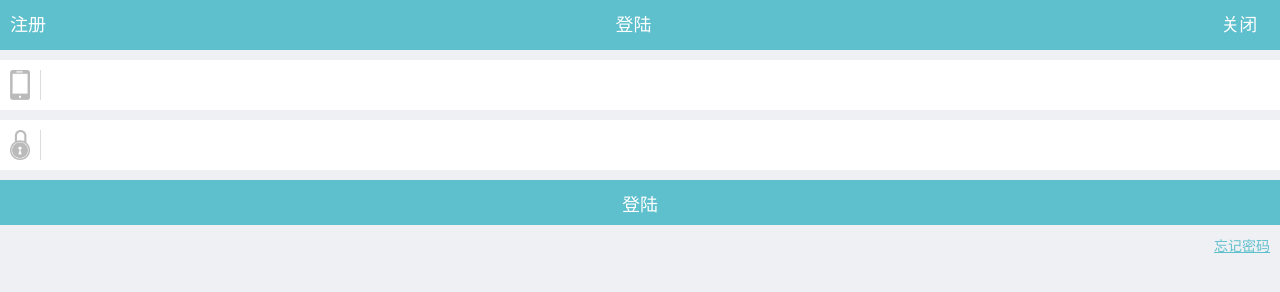
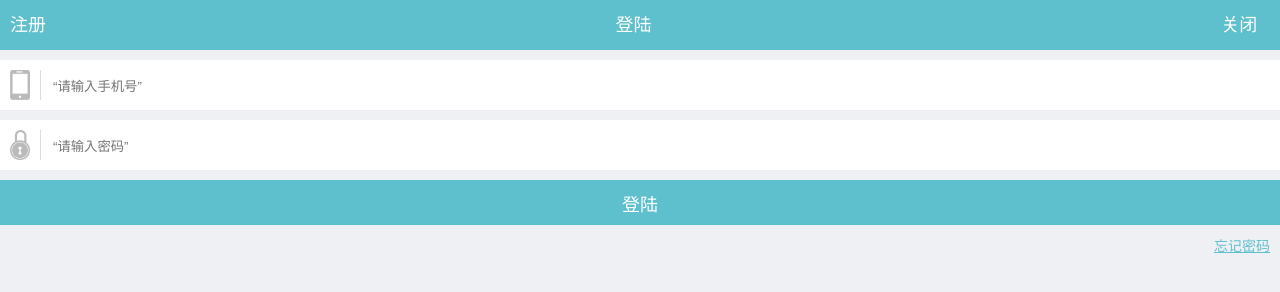
Before and after one commit to deniczhao/deniczhao.github.io, a plain HTML site: page task4.html in a window 1280 px wide. Drawn offline with Linux system fonts and the light colour scheme.

Commit message:
Update task4.html

```diff
--- a/task4.html
+++ b/task4.html
@@ -31,7 +31,7 @@
                 <img src="./images/task4_1.png" alt="">
             </div>
             <div class="inputbox">
-                <input type="text">
+                <input type="text" placeholder=“请输入手机号”>
             </div>
 
         </div>
@@ -40,7 +40,7 @@
                 <img src="./images/task4_2.png" alt="">
             </div>
             <div class="inputbox">
-                <input type="password">
+                <input type="password" placeholder=“请输入密码”>
             </div>
         </div>
     </form>
```
